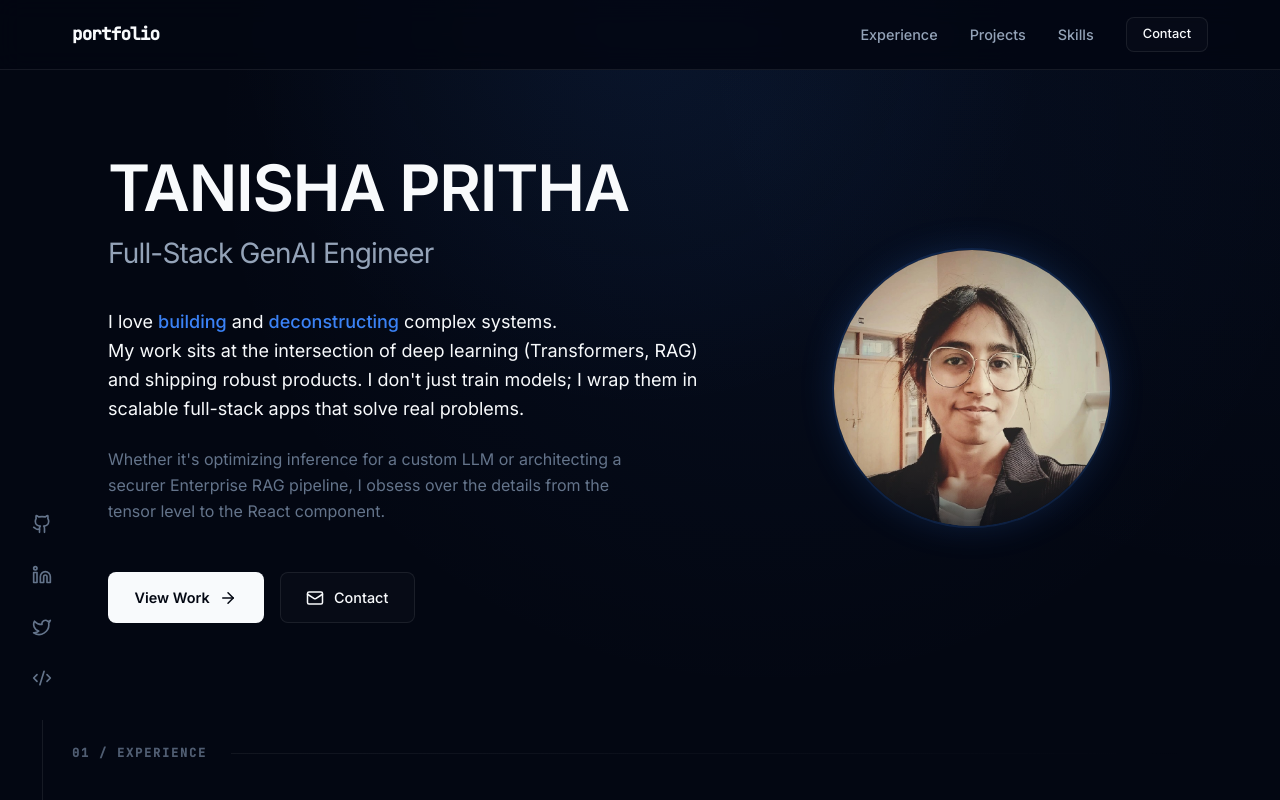
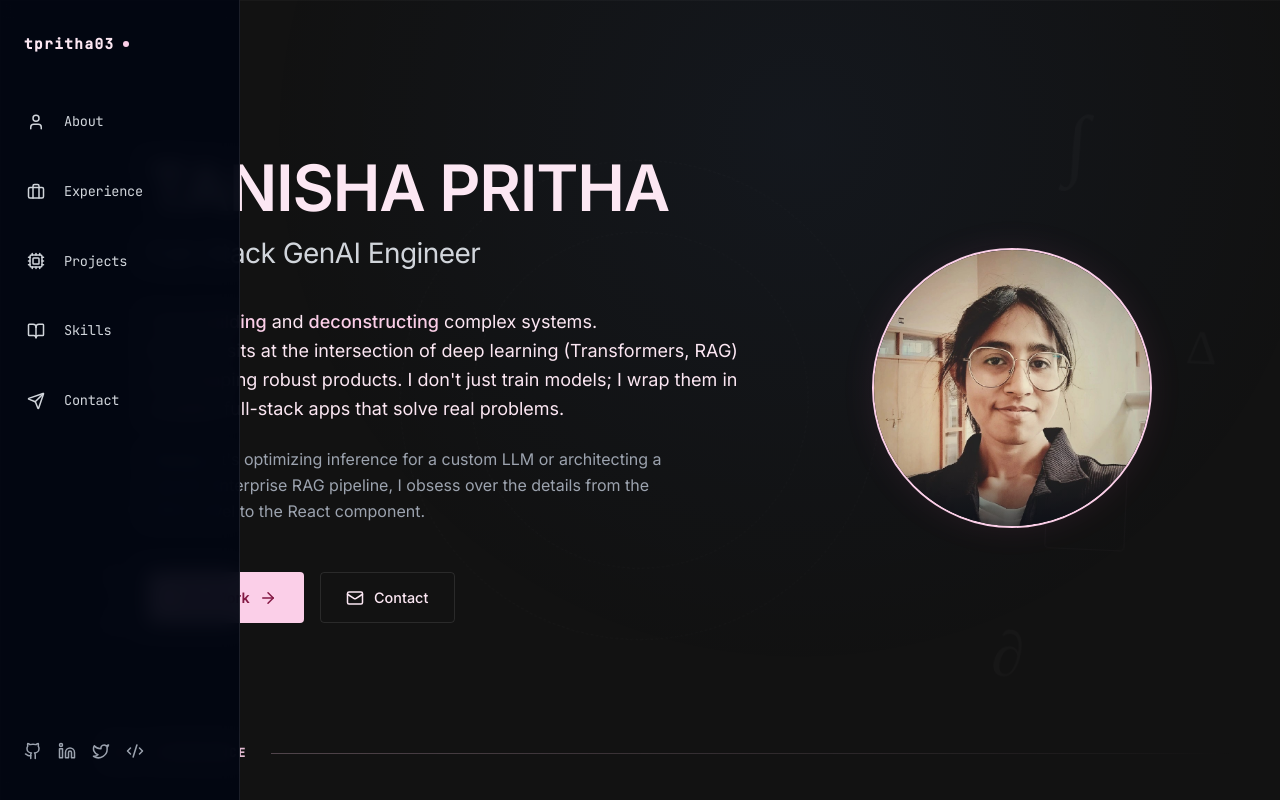
Before and after one commit to tanishapritha/PORTFOLIO, a Next.js app: page / in a window 1280 px wide. Shown: the top 800 px of the page. Built offline with nearby package versions, Linux system fonts and the light colour scheme.

Commit message:
feat: design updates and math background

```diff
--- a/app/data/projects.ts
+++ b/app/data/projects.ts
@@ -10,7 +10,7 @@ export const projects = [
             "Scalable architecture with async background workers and secure RBAC/JWT auth.",
             "End-to-end agentic workflows (ingestion → validation → audit logging).",
         ],
-        links: { github: "https://github.com/tanishapritha", live: "#" },
+        links: { github: "https://github.com/tanishapritha/invoice-compliance", live: "#" },
         hasImage: true
     },
     {
@@ -24,7 +24,7 @@ export const projects = [
             "Structured tool-calling and context propagation across modular agents.",
             "Model-agnostic provider layer with token optimization.",
         ],
-        links: { github: "https://github.com/tanishapritha", live: "#" },
+        links: { github: "https://github.com/tanishapritha/agentflow-backend", live: "#" },
         hasImage: true
     },
     {
@@ -37,7 +37,7 @@ export const projects = [
             "Fine-tuned DistilBERT on 10k+ legal QA pairs using LoRA (90% param reduction).",
             "Achieved 0.0001 validation loss via mixed-precision training (FP16).",
         ],
-        links: { github: "https://github.com/tanishapritha", live: "#" },
+        links: { github: "https://github.com/tanishapritha/indiclegalqa", live: "#" },
         hasImage: false
     }
 ];
--- a/app/globals.css
+++ b/app/globals.css
@@ -1,18 +1,23 @@
 @import url('https://fonts.googleapis.com/css2?family=Inter:wght@300;400;500;600;700&family=JetBrains+Mono:wght@400;500&display=swap');
 
 :root {
-  --bg-primary: #030712;
-  --bg-secondary: #0b101b;
-  /* Slightly richer dark */
-  --text-primary: #f8fafc;
-  --text-secondary: #94a3b8;
-  --text-tertiary: #64748b;
-  --accent-primary: #3b82f6;
-  --accent-glow: rgba(59, 130, 246, 0.15);
-  --border-color: rgba(255, 255, 255, 0.08);
-  /* Much subtler border */
-  --card-bg: rgba(17, 24, 39, 0.7);
-  /* More transparent for glass effect */
+  --bg-primary: #121212;
+  /* Darker, cleaner grey/black */
+  --bg-secondary: #1e1e1e;
+  --text-primary: #fce7f3;
+  /* Soft pink-white for high contrast */
+  --text-secondary: #d1d5db;
+  /* Light grey */
+  --text-tertiary: #9ca3af;
+
+  --accent-primary: #fbcfe8;
+  /* Pastel pink */
+  --accent-secondary: #db2777;
+  /* Deep pink */
+  --accent-glow: rgba(244, 114, 182, 0.15);
+  --border-color: rgba(255, 255, 255, 0.1);
+
+  --card-bg: rgba(30, 30, 30, 0.6);
   --font-sans: 'Inter', sans-serif;
   --font-mono: 'JetBrains Mono', monospace;
   --max-width: 1200px;
@@ -27,7 +32,6 @@
 html {
   scroll-behavior: smooth;
   font-size: 16px;
-  /* Base size */
 }
 
 body {
@@ -37,9 +41,12 @@ body {
   line-height: 1.6;
   overflow-x: hidden;
   -webkit-font-smoothing: antialiased;
+
+  /* Geometric Grid Background */
   background-image:
-    radial-gradient(circle at 50% 0%, rgba(59, 130, 246, 0.08) 0%, transparent 40%),
-    radial-gradient(circle at 100% 0%, rgba(59, 130, 246, 0.03) 0%, transparent 40%);
+    linear-gradient(rgba(255, 255, 255, 0.03) 1px, transparent 1px),
+    linear-gradient(90deg, rgba(255, 255, 255, 0.03) 1px, transparent 1px);
+  background-size: 40px 40px;
   background-attachment: fixed;
 }
 
@@ -55,7 +62,7 @@ a {
   padding: 0 2rem;
 }
 
-/* Typography & Layout */
+/* Typography */
 h1,
 h2,
 h3,
@@ -63,8 +70,7 @@ h4,
 h5 {
   font-weight: 600;
   color: var(--text-primary);
-  letter-spacing: -0.03em;
-  /* Tighter headings for modern look */
+  letter-spacing: -0.02em;
 }
 
 .mono {
@@ -74,41 +80,40 @@ h5 {
 
 .section-title {
   font-size: 0.75rem;
-  /* Smaller, cleaner labels */
   text-transform: uppercase;
   letter-spacing: 0.15em;
-  color: var(--text-tertiary);
+  color: var(--accent-primary);
   margin-bottom: 2.5rem;
   display: flex;
   align-items: center;
   gap: 1.5rem;
-  opacity: 0.8;
+  opacity: 0.9;
 }
 
 .section-title::after {
   content: "";
   height: 1px;
   flex-grow: 1;
-  background: linear-gradient(90deg, var(--border-color), transparent);
+  background: linear-gradient(90deg, var(--accent-primary), transparent);
+  opacity: 0.3;
 }
 
-/* Modern Glassy Card */
+/* Glassy Card */
 .ent-card {
   background: var(--card-bg);
   border: 1px solid var(--border-color);
-  border-radius: 12px;
-  /* Softer corners */
+  border-radius: 4px;
+  /* Sharper geometric corners */
   padding: 2rem;
-  transition: all 0.3s cubic-bezier(0.16, 1, 0.3, 1);
+  transition: all 0.3s ease;
   backdrop-filter: blur(10px);
   position: relative;
-  overflow: hidden;
 }
 
 .ent-card:hover {
-  border-color: rgba(59, 130, 246, 0.3);
+  border-color: var(--accent-primary);
   transform: translateY(-2px);
-  box-shadow: 0 20px 40px -20px rgba(0, 0, 0, 0.7);
+  box-shadow: 0 10px 30px -10px rgba(244, 114, 182, 0.15);
 }
 
 /* Buttons */
@@ -117,10 +122,11 @@ h5 {
   align-items: center;
   gap: 0.6rem;
   padding: 0.8rem 1.6rem;
-  background: var(--text-primary);
-  /* White/Light background button is trendy */
-  color: var(--bg-primary);
-  border-radius: 8px;
+  background: var(--accent-primary);
+  color: #831843;
+  /* Dark pink text for contrast on branding */
+  border-radius: 4px;
+  /* Geometric */
   font-weight: 600;
   font-size: 0.9rem;
   transition: all 0.2s;
@@ -128,7 +134,7 @@ h5 {
 }
 
 .btn-primary:hover {
-  background: #e2e8f0;
+  background: #fdf2f8;
   transform: translateY(-1px);
 }
 
@@ -137,35 +143,35 @@ h5 {
   align-items: center;
   gap: 0.6rem;
   padding: 0.8rem 1.6rem;
-  background: rgba(255, 255, 255, 0.02);
+  background: transparent;
   border: 1px solid var(--border-color);
   color: var(--text-primary);
-  border-radius: 8px;
+  border-radius: 4px;
   font-weight: 500;
   font-size: 0.9rem;
   transition: all 0.2s;
 }
 
 .btn-outline:hover {
-  border-color: var(--text-secondary);
-  background: rgba(255, 255, 255, 0.05);
+  border-color: var(--accent-primary);
+  color: var(--accent-primary);
 }
 
-/* Tech Badge */
+/* Chip / Badge */
 .tech-badge {
   font-family: var(--font-mono);
   font-size: 0.75rem;
   padding: 0.3rem 0.8rem;
-  background: rgba(59, 130, 246, 0.08);
-  color: #60a5fa;
-  border-radius: 6px;
-  border: 1px solid rgba(59, 130, 246, 0.0);
-  transition: all 0.2s;
+  background: rgba(255, 255, 255, 0.05);
+  color: var(--text-primary);
+  border-radius: 0px;
+  /* Fully geometric */
+  border: 1px solid var(--border-color);
 }
 
 .tech-badge:hover {
-  background: rgba(59, 130, 246, 0.15);
-  border-color: rgba(59, 130, 246, 0.2);
+  border-color: var(--accent-primary);
+  background: rgba(244, 114, 182, 0.05);
 }
 
 @media (max-width: 768px) {
--- a/app/layout.tsx
+++ b/app/layout.tsx
@@ -7,17 +7,19 @@ export const metadata: Metadata = {
   keywords: ["LLMs", "Transformers", "Full Stack", "AI Optimization", "GenAI", "Portfolio", "Machine Learning"],
 };
 
+import MathBackground from '@/components/MathBackground';
+
 export default function RootLayout({
   children,
-}: Readonly<{
-  children: React.ReactNode;
-}>) {
+}: {
+  children: React.ReactNode
+}) {
   return (
     <html lang="en">
       <body>
-        <div className="terminal-overlay"></div>
+        <MathBackground />
         {children}
       </body>
     </html>
-  );
+  )
 }
--- a/app/page.tsx
+++ b/app/page.tsx
@@ -1,17 +1,15 @@
 "use client";
-import Navbar from '@/components/Navbar';
+import SideNav from '@/components/SideNav';
 import Hero from '@/components/Hero';
 import Experience from '@/components/Experience';
 import Projects from '@/components/Projects';
 import Skills from '@/components/Skills';
 import Contact from '@/components/Contact';
-import SocialSidebar from '@/components/SocialSidebar';
 
 export default function Home() {
   return (
-    <main>
-      <Navbar />
-      <SocialSidebar />
+    <main style={{ paddingLeft: '80px' }}>
+      <SideNav />
       <Hero />
       <Experience />
       <Projects />
--- a/components/Contact.tsx
+++ b/components/Contact.tsx
@@ -35,8 +35,8 @@ const Contact = () => {
     {
       icon: <Code2 size={24} />,
       label: "LeetCode",
-      value: "leetcode.com/tanishapritha",
-      href: "https://leetcode.com/tanishapritha",
+      value: "leetcode.com/tpritha03",
+      href: "https://leetcode.com/tpritha03",
       color: "hover:text-yellow-500"
     },
     {
--- a/components/Hero.tsx
+++ b/components/Hero.tsx
@@ -137,8 +137,8 @@ const Hero = () => {
           position: relative;
           border-radius: 50%;
           overflow: hidden;
-          border: 2px solid rgba(59, 130, 246, 0.2);
-          box-shadow: 0 0 40px -10px rgba(59, 130, 246, 0.3);
+          border: 2px solid var(--accent-primary);
+          box-shadow: 0 0 40px -10px var(--accent-glow);
         }
 
         .profile-img {
--- /dev/null
+++ b/components/MathBackground.tsx
@@ -0,0 +1,112 @@
+"use client";
+import React from 'react';
+
+const MathBackground = () => {
+    return (
+        <div className="math-bg">
+            {/* Rotating Polar Grid (Geometric) */}
+            <div className="polar-grid"></div>
+
+            {/* Floating Math Symbols */}
+            <div className="math-symbol sym-1">∫</div>
+            <div className="math-symbol sym-2">∑</div>
+            <div className="math-symbol sym-3">∆</div>
+            <div className="math-symbol sym-4">∂</div>
+
+            {/* Floating Geometric Primitives */}
+            <div className="shape shape-1"></div>
+            <div className="shape shape-2"></div>
+
+            <style jsx>{`
+        .math-bg {
+          position: fixed;
+          top: 0;
+          left: 0;
+          width: 100vw;
+          height: 100vh;
+          z-index: -1;
+          pointer-events: none;
+          overflow: hidden;
+        }
+
+        .polar-grid {
+          position: absolute;
+          top: 50%;
+          left: 50%;
+          transform: translate(-50%, -50%);
+          width: 60vh;
+          height: 60vh;
+          border: 1px dashed rgba(255, 255, 255, 0.02);
+          border-radius: 50%;
+          animation: spin 120s linear infinite;
+        }
+
+        .polar-grid::before {
+            content: '';
+            position: absolute;
+            top: 50%;
+            left: 50%;
+            transform: translate(-50%, -50%);
+            width: 70%;
+            height: 70%;
+            border: 1px dashed rgba(255, 255, 255, 0.02);
+            border-radius: 50%;
+        }
+
+        /* Math Symbols */
+        .math-symbol {
+            position: absolute;
+            font-family: 'Times New Roman', serif; /* Serif for that textbook math look */
+            font-style: italic;
+            font-size: 5rem;
+            color: var(--text-primary);
+            opacity: 0.02; /* Extremely subtle */
+            user-select: none;
+        }
+
+        .sym-1 { top: 12%; right: 15%; animation: float 18s ease-in-out infinite; }
+        .sym-2 { bottom: 18%; left: 8%; animation: float 22s ease-in-out infinite reverse; font-size: 4rem; }
+        .sym-3 { top: 40%; right: 5%; animation: float 25s ease-in-out infinite; font-size: 3rem; }
+        .sym-4 { bottom: 10%; right: 20%; animation: float 20s ease-in-out infinite; font-size: 4rem; }
+
+        /* Geometric Shapes */
+        .shape {
+          position: absolute;
+          opacity: 0.02;
+          border: 1px solid var(--accent-primary);
+        }
+
+        .shape-1 {
+           top: 20%;
+           left: 10%;
+           width: 100px;
+           height: 100px;
+           border-radius: 50%;
+           animation: float 20s ease-in-out infinite;
+        }
+
+        .shape-2 {
+           bottom: 30%;
+           right: 12%;
+           width: 80px;
+           height: 80px;
+           transform: rotate(45deg);
+           border-radius: 4px;
+           animation: float 25s ease-in-out infinite reverse;
+        }
+
+        @keyframes spin {
+          from { transform: translate(-50%, -50%) rotate(0deg); }
+          to { transform: translate(-50%, -50%) rotate(360deg); }
+        }
+
+        @keyframes float {
+          0%, 100% { transform: translateY(0) rotate(0deg); }
+          50% { transform: translateY(-20px) rotate(5deg); }
+        }
+      `}</style>
+        </div>
+    );
+};
+
+export default MathBackground;
--- /dev/null
+++ b/components/SideNav.tsx
@@ -0,0 +1,192 @@
+"use client";
+import React from 'react';
+import { Github, Linkedin, Twitter, Code2, BookOpen, User, Briefcase, Cpu, Send } from 'lucide-react';
+
+const SideNav = () => {
+    const navItems = [
+        { label: "About", href: "#", icon: <User size={18} /> },
+        { label: "Experience", href: "#experience", icon: <Briefcase size={18} /> },
+        { label: "Projects", href: "#projects", icon: <Cpu size={18} /> },
+        { label: "Skills", href: "#skills", icon: <BookOpen size={18} /> },
+        { label: "Contact", href: "#contact", icon: <Send size={18} /> },
+    ];
+
+    const socials = [
+        { icon: <Github size={18} />, href: "https://github.com/tanishapritha" },
+        { icon: <Linkedin size={18} />, href: "https://linkedin.com/in/tanishapritha" },
+        { icon: <Twitter size={18} />, href: "https://twitter.com/tpritha03" },
+        { icon: <Code2 size={18} />, href: "https://leetcode.com/tpritha03" },
+    ];
+
+    return (
+        <nav className="side-nav">
+            <div className="nav-top">
+                <div className="logo mono">
+                    <span className="logo-text">tpritha03</span>
+                    <span className="logo-dot"></span>
+                </div>
+            </div>
+
+            <div className="nav-middle">
+                {navItems.map((item, idx) => (
+                    <a key={idx} href={item.href} className="nav-link" aria-label={item.label}>
+                        <span className="nav-icon">{item.icon}</span>
+                        <span className="nav-label mono">{item.label}</span>
+                    </a>
+                ))}
+            </div>
+
+            <div className="nav-bottom">
+                <div className="social-stack">
+                    {socials.map((social, idx) => (
+                        <a key={idx} href={social.href} target="_blank" rel="noopener noreferrer" className="social-link">
+                            {social.icon}
+                        </a>
+                    ))}
+                </div>
+            </div>
+
+            <style jsx>{`
+        .side-nav {
+          position: fixed;
+          top: 0;
+          left: 0;
+          height: 100vh;
+          width: 80px; /* Collapsed width */
+          background: rgba(3, 7, 18, 0.95);
+          backdrop-filter: blur(10px);
+          border-right: 1px solid var(--border-color);
+          display: flex;
+          flex-direction: column;
+          justify-content: space-between;
+          align-items: center;
+          padding: 2rem 0;
+          z-index: 100;
+          transition: width 0.3s cubic-bezier(0.16, 1, 0.3, 1);
+          overflow: hidden;
+        }
+
+        .side-nav:hover {
+            width: 240px; /* Expanded width on hover */
+            align-items: flex-start;
+            padding-left: 1.5rem;
+            padding-right: 1.5rem;
+        }
+
+        .nav-top {
+            margin-bottom: 3rem;
+        }
+
+        .logo {
+            writing-mode: vertical-rl;
+            text-orientation: mixed;
+            transform: rotate(180deg);
+            font-size: 0.9rem;
+            font-weight: 600;
+            color: var(--text-tertiary);
+            letter-spacing: 0.1em;
+            transition: all 0.3s;
+            display: flex;
+            align-items: center;
+            gap: 0.5rem;
+            white-space: nowrap;
+        }
+
+        .side-nav:hover .logo {
+            writing-mode: horizontal-tb;
+            transform: none;
+            color: var(--text-primary);
+        }
+
+        .logo-dot {
+            width: 6px;
+            height: 6px;
+            background: var(--accent-primary);
+            border-radius: 50%;
+        }
+
+        .nav-middle {
+            display: flex;
+            flex-direction: column;
+            gap: 2rem;
+            width: 100%;
+        }
+
+        .nav-link {
+            display: flex;
+            align-items: center;
+            gap: 1rem;
+            color: var(--text-secondary);
+            padding: 0.5rem 0;
+            transition: all 0.2s;
+        }
+
+        .nav-link:hover {
+            color: var(--text-primary);
+            transform: translateX(4px);
+        }
+
+        .nav-icon {
+            display: flex;
+            justify-content: center;
+            width: 24px;
+        }
+
+        .nav-label {
+            font-size: 0.85rem;
+            opacity: 0;
+            transform: translateX(-10px);
+            transition: all 0.3s;
+            white-space: nowrap;
+        }
+
+        .side-nav:hover .nav-label {
+            opacity: 1;
+            transform: translateX(0);
+        }
+
+        .nav-bottom {
+            margin-top: auto;
+            width: 100%;
+        }
+
+        .social-stack {
+            display: flex;
+            flex-direction: column;
+            gap: 1.5rem;
+            align-items: center;
+            transition: all 0.3s;
+            opacity: 0;
+            pointer-events: none;
+            transform: translateY(20px);
+        }
+
+        .side-nav:hover .social-stack {
+            opacity: 1;
+            pointer-events: auto;
+            transform: translateY(0);
+            flex-direction: row;
+            justify-content: flex-start;
+            gap: 1rem;
+        }
+
+        .social-link {
+            color: var(--text-tertiary);
+            transition: all 0.2s;
+        }
+
+        .social-link:hover {
+            color: var(--accent-primary);
+        }
+
+        @media (max-width: 768px) {
+            .side-nav {
+                display: none; /* Hide on mobile properly, use bottom bar or burger (not requested yet) */
+            }
+        }
+      `}</style>
+        </nav>
+    );
+};
+
+export default SideNav;
```
Also changed, not shown: components/Projects.tsx (+5 -23 lines).
